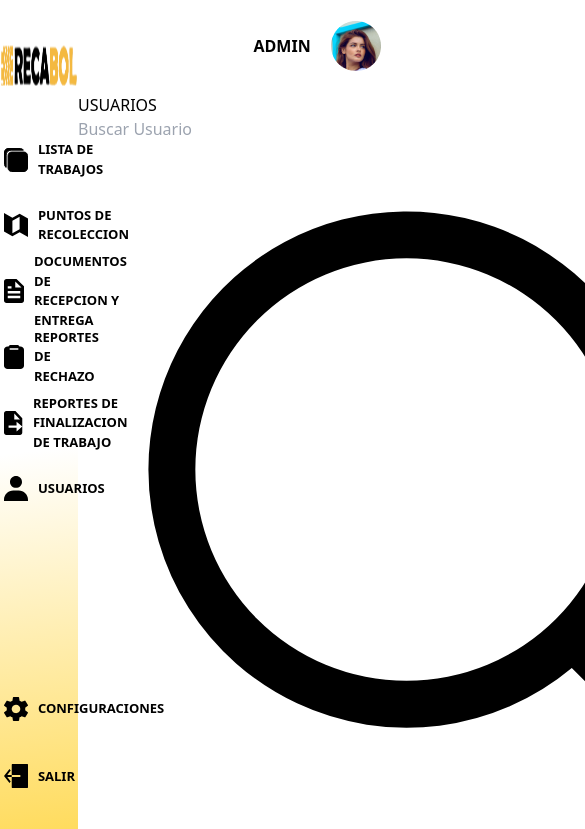
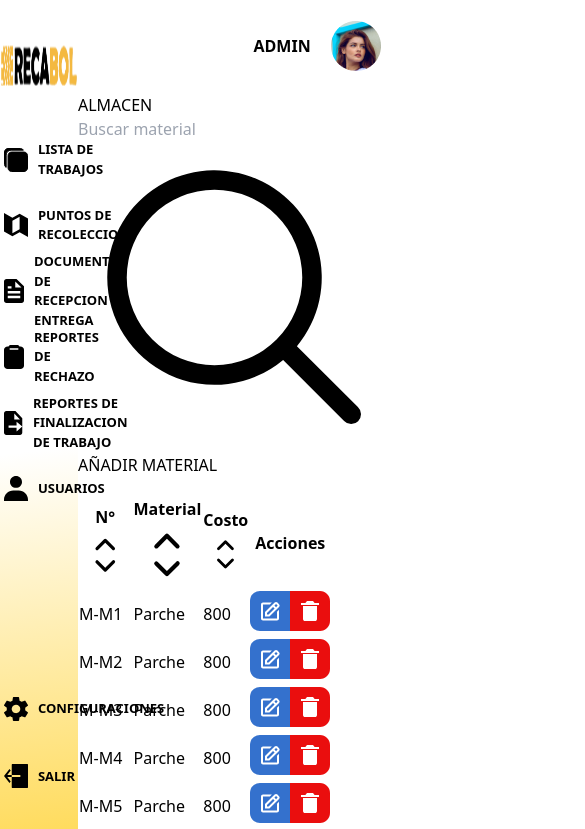
Before and after one commit to Dakson38/AdminRecabol, a React (Vite) app: page / in a window 390 px wide. Shown: the top 829 px of the page, 585 px wide, since content can reach past the window. Built offline with nearby package versions, Linux system fonts and the light colour scheme.

Commit message:
11 commit

```diff
--- a/package.json
+++ b/package.json
@@ -14,6 +14,7 @@
     "@tanstack/match-sorter-utils": "^8.8.4",
     "@tanstack/react-table": "^8.9.2",
     "classnames": "^2.3.2",
+    "formik": "^2.4.1",
     "react": "^18.2.0",
     "react-dom": "^18.2.0"
   },
--- a/src/App.jsx
+++ b/src/App.jsx
@@ -21,6 +21,7 @@ import DataReporteFinalizacion from './components/ReportesFinalizacion'
 import DataAlmacen from './components/Almacen'
 import DataDocumentoRecepcionEntrega from './components/DocumentosRecepcionEntrega'
 import DataUsuario from './components/Usuarios'
+import AlmacenForm from './components/forms/AlmacenForm'
 
 
 function App() {
@@ -35,7 +36,7 @@ function App() {
           <p>ADMIN</p>
           <img src={imgAdmin} alt="" />
         </div>
-        <DataUsuario dataUsuario={dataUsuario}/>
+        <DataAlmacen dataAlmacen={dataAlmacen}/>
       </div>
     </div>
   )
--- a/src/components/Almacen.jsx
+++ b/src/components/Almacen.jsx
@@ -24,6 +24,7 @@ import {
     ChevronDoubleRightIcon,
     ChevronRightIcon,
 } from '@heroicons/react/24/solid'
+import AlmacenForm from './forms/AlmacenForm'
 
 const fuzzyFilter = (row, columnId, value, addMeta) => {
     const itemRank = rankItem(row.getValue(columnId), value)
@@ -55,6 +56,8 @@ const DataAlmacen = ({ dataAlmacen }) => {
     const [data, setData] = useState(dataAlmacen)
     const [globalFilter, setGlobalFilter] = useState('')
     const [sorting, setSorting] = useState([])
+
+    const [estadoForm, cambiarEstadoForm] = useState(false);
     console.log(globalFilter);
 
     const columns = [
@@ -137,11 +140,15 @@ const DataAlmacen = ({ dataAlmacen }) => {
                             value={globalFilter ?? ''}
                             onChange={value => setGlobalFilter(String(value))}
                             className='px-6 py-2 text-gray-600 border border-gray-300 rounded outline-indigo-700'
-                            placeholder='Buscar reportes'
+                            placeholder='Buscar material'
                         />
                         <MagnifyingGlassIcon className='w-5 h-5 absolute top-2 left-1' />
                     </div>
-                    <button className='bg-blue-300 flex flex-row items-center font-semibold ml-auto border border-gray-300 rounded w-40 h-10 text-white justify-center gap-2'>AÑADIR USUARIO <img src={userIcon} alt=""/></button>
+                    <button onClick={() => cambiarEstadoForm(!estadoForm)} className='bg-blue-300 flex flex-row items-center font-semibold ml-auto border border-gray-300 rounded w-40 h-10 text-white justify-center gap-2'>AÑADIR MATERIAL<img src={userIcon} alt=""/></button>
+                    <AlmacenForm
+                        estado={estadoForm}
+                        cambiarEstado={cambiarEstadoForm}
+                    />
                 </div>
                 <div className='overflow-auto'>
                     <table className='table-auto w-full min-w-[560px]'>
--- /dev/null
+++ b/src/components/forms/AlmacenForm.jsx
@@ -0,0 +1,82 @@
+import React, { useState } from 'react'
+import { Formik, Form, Field, ErrorMessage } from 'formik';
+
+const AlmacenForm = ({ estado, cambiarEstado }) => {
+    const [formularioEnviado, cambiarFormularioEnviado] = useState(false);
+    return (
+        <>{
+            estado &&
+            <Formik
+                initialValues={{
+                    material: '',
+                    costo: ''
+                }}
+                validate={(valores) => {
+                    let errores = {};
+
+                    if (!valores.material) {
+                        errores.material = 'Por favor ingrese un material'
+                    } else if (!/^[a-zA-ZÀ-ÿ\s]{1,40}$/.test(valores.material)) {
+                        errores.material = 'El material solo puede contener letras y espacios'
+                    }
+
+                    if (!valores.costo) {
+                        errores.costo = 'Por favor ingrese el valor del material'
+                    } else if (!/^[0-9]+$/.test(valores.costo)) {
+                        errores.costo = 'El cosot solo puede contener numeros'
+                    }
+
+
+                    return errores
+                }}
+                onSubmit={(valores, { resetForm }) => {
+                    resetForm();
+                    console.log('Formulario enviado');
+                    cambiarFormularioEnviado(true);
+                    setTimeout(() => cambiarFormularioEnviado(false), 5000);
+                }}
+            >
+                {({ errors }) => (
+                    <div className='fixed ml-60 bg-gray-800 bg-white py-20 px-12 lg:px-24 shadow-xl mb-24 rounded-2xl'>
+                        <h1 className='text-white text-3xl font-bold'>Añadir Material</h1>
+                        <Form>
+                            <div>
+                                <label htmlFor="material" className='uppercase tracking-wide text-white text-xs font-bold mb-2'>Material</label>
+                                <Field
+                                    type='text'
+                                    id='material'
+                                    name='material'
+                                    placeholder='Pegamento'
+                                    className='w-full bg-gray-200 text-black border border-gray-200 rounded py-3 px-4 mb-3'
+                                />
+                                <ErrorMessage name='material' component={() => (<div className='text-red-500 text-xs italic'>{errors.material}</div>)} />
+                            </div>
+                            <div>
+                                <label htmlFor="costo" className='uppercase tracking-wide text-white text-xs font-bold mb-2'>Costo</label>
+                                <Field
+                                    type='number'
+                                    id='costo'
+                                    name='costo'
+                                    placeholder='Valor del pegamento'
+                                    className='w-full bg-gray-200 text-black border border-gray-200 rounded py-3 px-4 mb-3'
+                                />
+                                <ErrorMessage name='costo' component={() => (<div className='text-red-500 text-xs italic mb-3'>{errors.costo}</div>)} />
+                            </div>
+
+                            <div className='-mx-3 md:flex mb-6 justify-end gap-2'>
+                                <button onClick={() => cambiarEstado(false)} className='md:w-30 bg-red-400 text-white font-bold py-2 px-4 border-b-4 hover:border-b-2 border-gray-500 hover:border-gray-100 rounded-xl'>Cancelar</button>
+                                <button type='submit' className='md:w-30 bg-blue-400 text-white font-bold py-2 px-4 border-b-4 hover:border-b-2 border-gray-500 hover:border-gray-100 rounded-xl mr-3'>Guardar</button>
+                            </div>
+
+                            {formularioEnviado && <p>Formulario enviado con exito</p>}
+                        </Form>
+                    </div>
+                )
+                }
+            </Formik>
+        }
+        </>
+    )
+}
+
+export default AlmacenForm
```
Also changed, not shown: src/components/Usuarios.jsx (line endings or trailing spaces), 1 other file (tests, documents, lock files or other folders).
